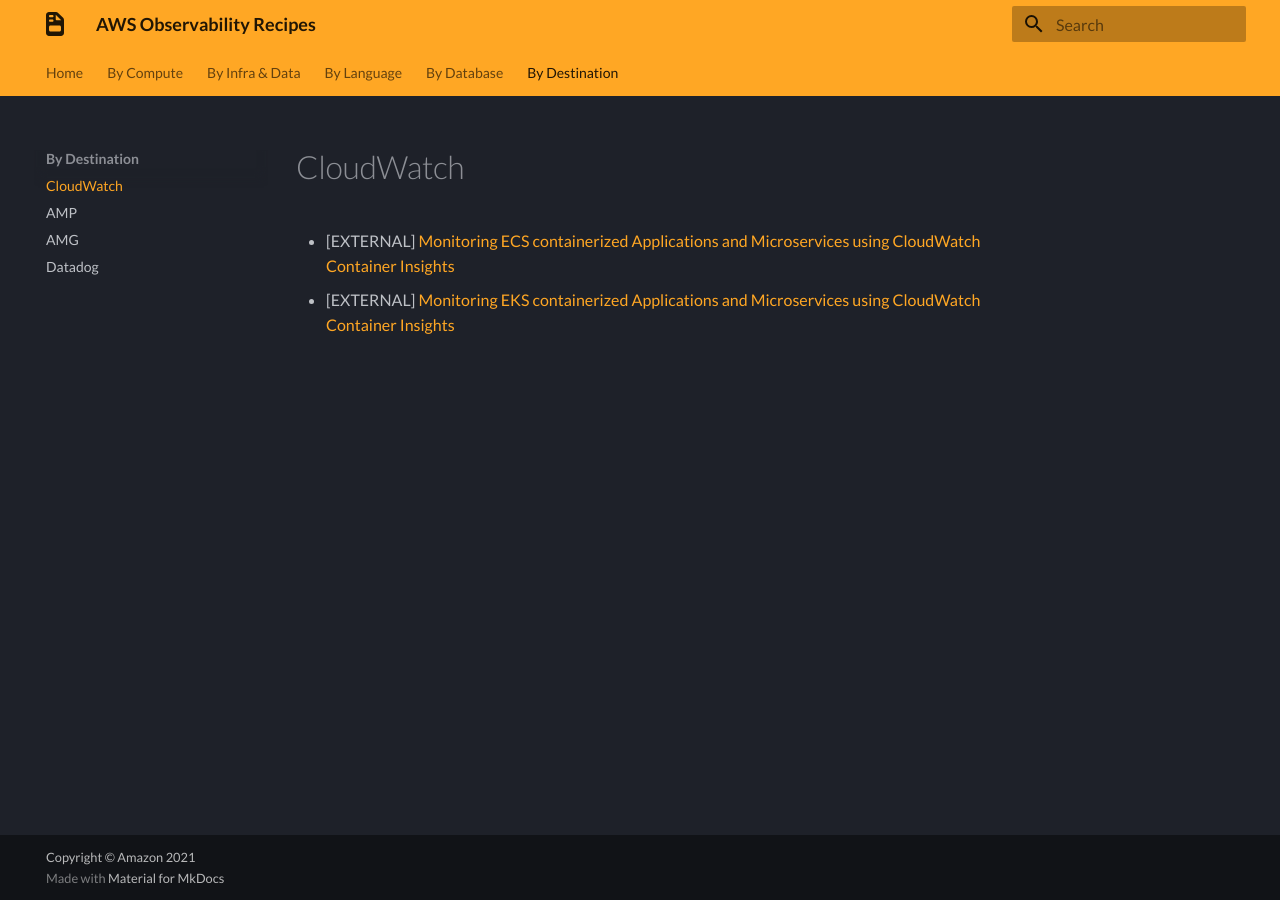
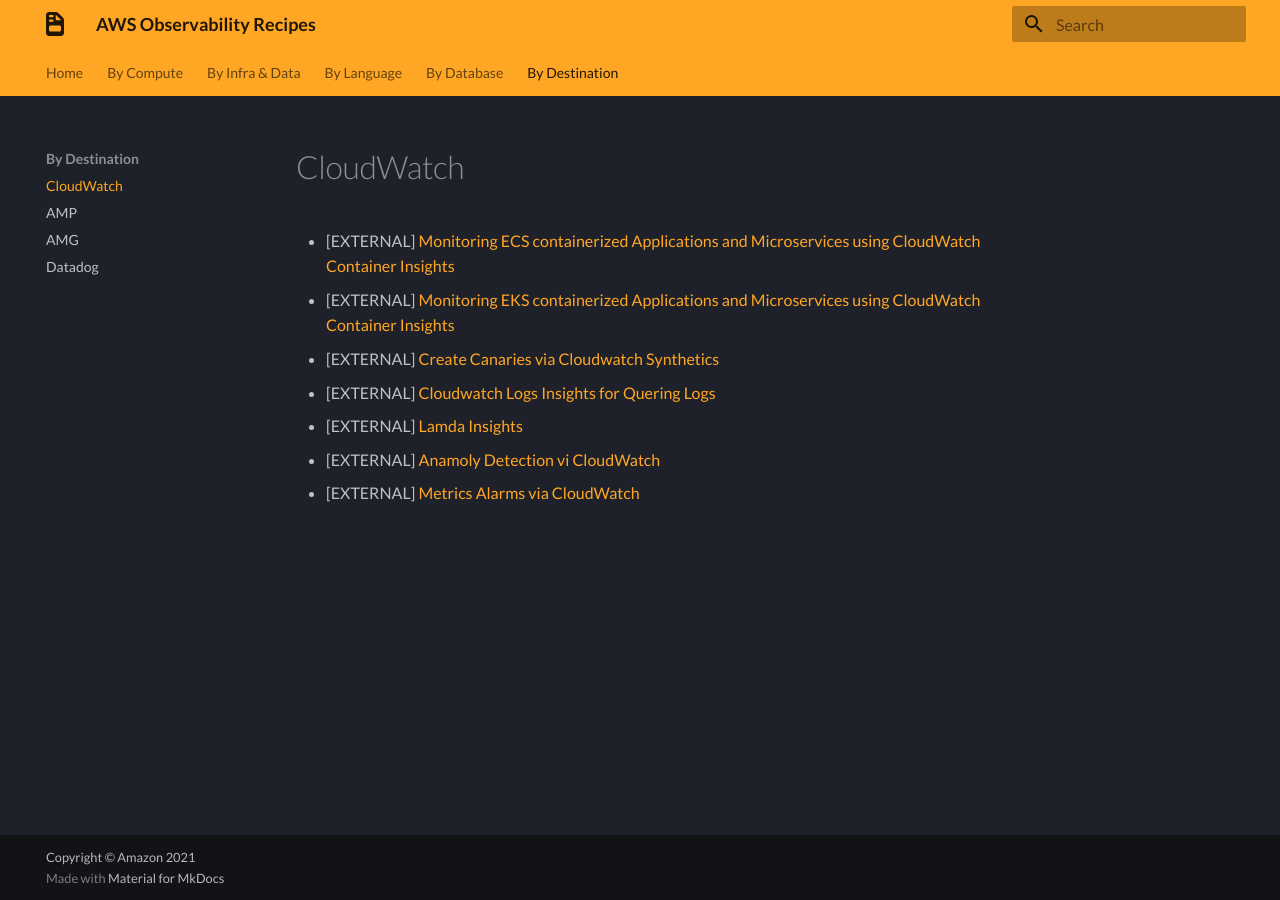
Before and after one commit to open-o11y/aws-o11y-good-practices, an MkDocs documentation site: the page built from docs/cw.md, in a window 1280 px wide. Built offline with MkDocs 1.6.1 and Material for MkDocs 9.7.7, drawn with Linux system fonts in a browser that asks for light colours; some web fonts are replaced.

Commit message:
Added Observability workshop links

```diff
--- a/docs/cw.md
+++ b/docs/cw.md
@@ -2,3 +2,8 @@
 
 - [EXTERNAL] [Monitoring ECS containerized Applications and Microservices using CloudWatch Container Insights](https://observability.workshop.aws/en/containerinsights/ecs.html)
 - [EXTERNAL] [Monitoring EKS containerized Applications and Microservices using CloudWatch Container Insights](https://observability.workshop.aws/en/containerinsights/eks.html)
+- [EXTERNAL] [Create Canaries via Cloudwatch Synthetics](https://observability.workshop.aws/en/synthetics.html)
+- [EXTERNAL] [Cloudwatch Logs Insights for Quering Logs](https://observability.workshop.aws/en/logsinsights.html)
+- [EXTERNAL] [Lamda Insights](https://observability.workshop.aws/en/logsinsights.html)
+- [EXTERNAL] [Anamoly Detection vi CloudWatch](https://observability.workshop.aws/en/anomalydetection.html)
+- [EXTERNAL] [Metrics Alarms via CloudWatch](https://observability.workshop.aws/en/alarms/_mericalarm.html)
```
Also changed, not shown: docs/dynamodb.md (+1 -0 lines).
